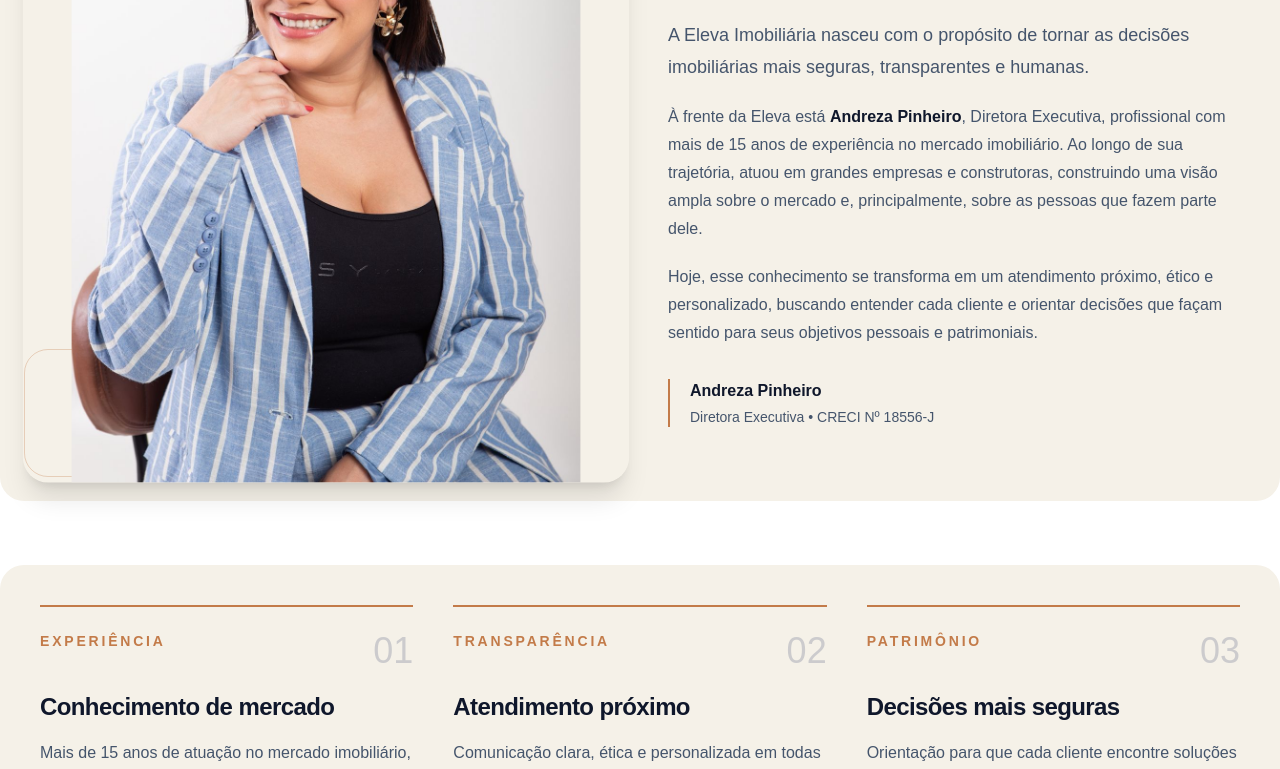
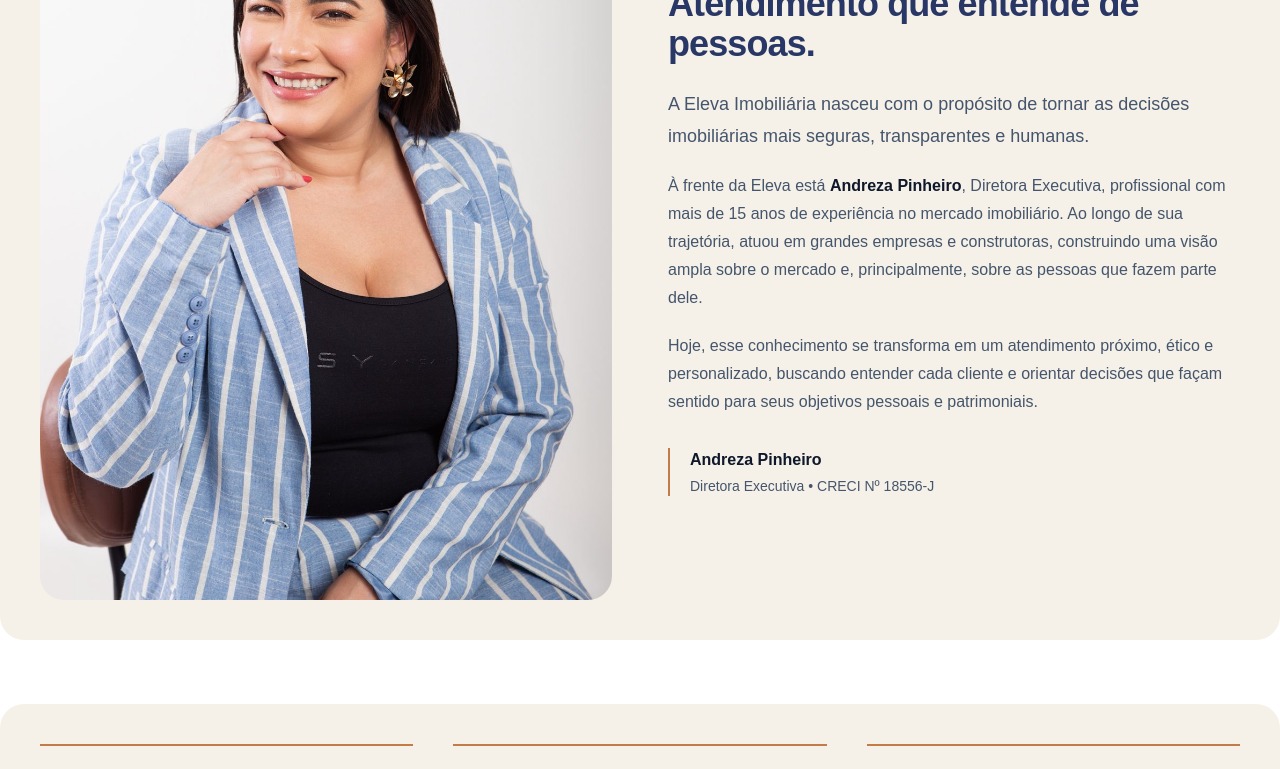
Before and after one commit to pedrojansen55-jpg/eleva-imobiliaria, a Next.js app: page / in a window 1280 px wide. Shown: the part 2147-2916 px from the top of the page. Built offline with nearby package versions, Linux system fonts and the light colour scheme.

Commit message:
Ajusta imagem da seção sobre

```diff
--- a/app/page.tsx
+++ b/app/page.tsx
@@ -301,12 +301,12 @@
 
     {/* FOTO */}
     <div className="relative">
-      <div className="absolute -bottom-4 -left-4 h-32 w-32 rounded-3xl border border-[#C37B49]/30"></div>
+
 
       <img
         src="/elevaimob_mulher.jpeg"
         alt="Andreza Pinheiro, Diretora Executiva da Eleva Imobiliária"
-       className="relative h-[720px] w-full scale-[1.06] rounded-3xl object-contain object-top shadow-xl"
+      className="relative h-auto w-full rounded-3xl object-cover"
       />
     </div>
 
```
